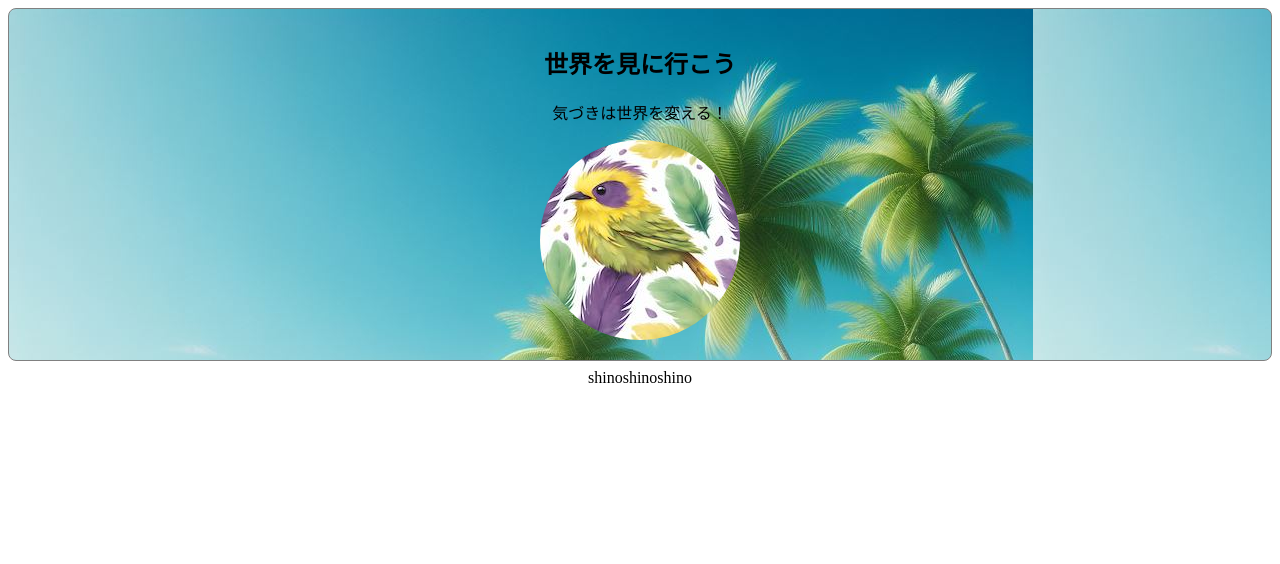
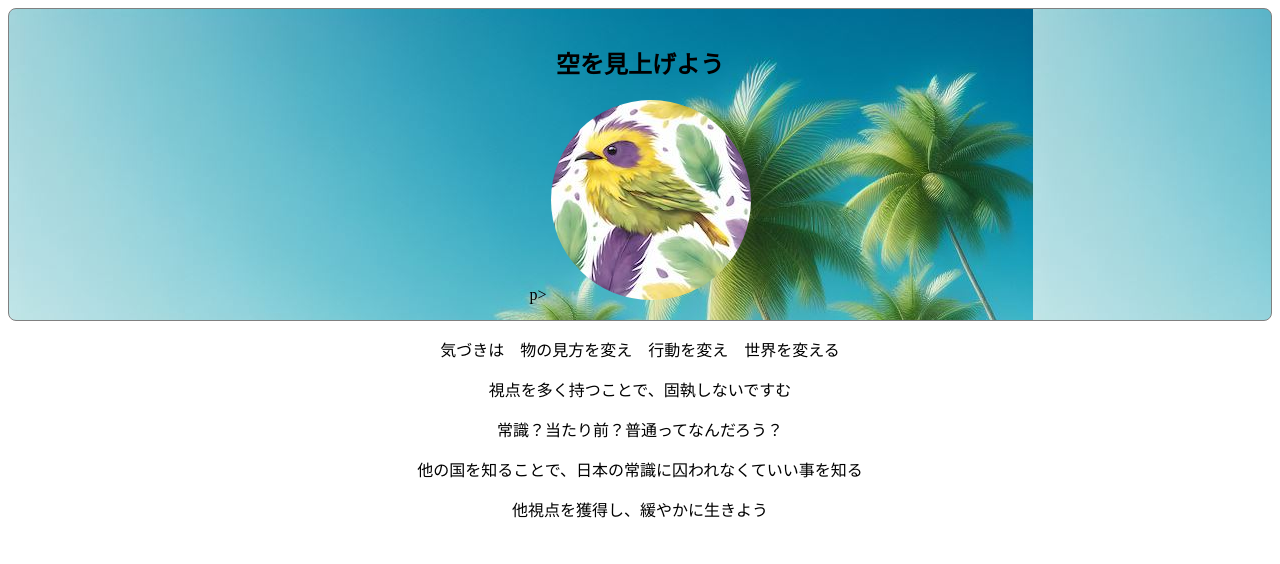
Before and after one commit to shinoshino369/shinoshino.github.io, a plain HTML site: page docs/index.html in a window 1280 px wide. Drawn offline with Linux system fonts and the light colour scheme.

Commit message:
９/19 文章直し

```diff
--- a/docs/index.html
+++ b/docs/index.html
@@ -8,10 +8,15 @@
 </head>
 <body>
     <section>
-        <h1>世界を見に行こう</h1>
-        <p>気づきは世界を変える！</p>
+        <h1>空を見上げよう</h1>
+    p>    <Awareness is the first step for change</p>
         <img src="img/tori.jpg" alt="とりアイコン">
     </section>
-    <footer>shinoshinoshino</footer>
+    <footer>
+         <p>気づきは　物の見方を変え　行動を変え　世界を変える</p>
+    <P>視点を多く持つことで、固執しないですむ</P>
+<p>常識？当たり前？普通ってなんだろう？</p>
+<p>他の国を知ることで、日本の常識に囚われなくていい事を知る</p>
+<p>他視点を獲得し、緩やかに生きよう</p>　</footer>
 </body>
 </html>
```
